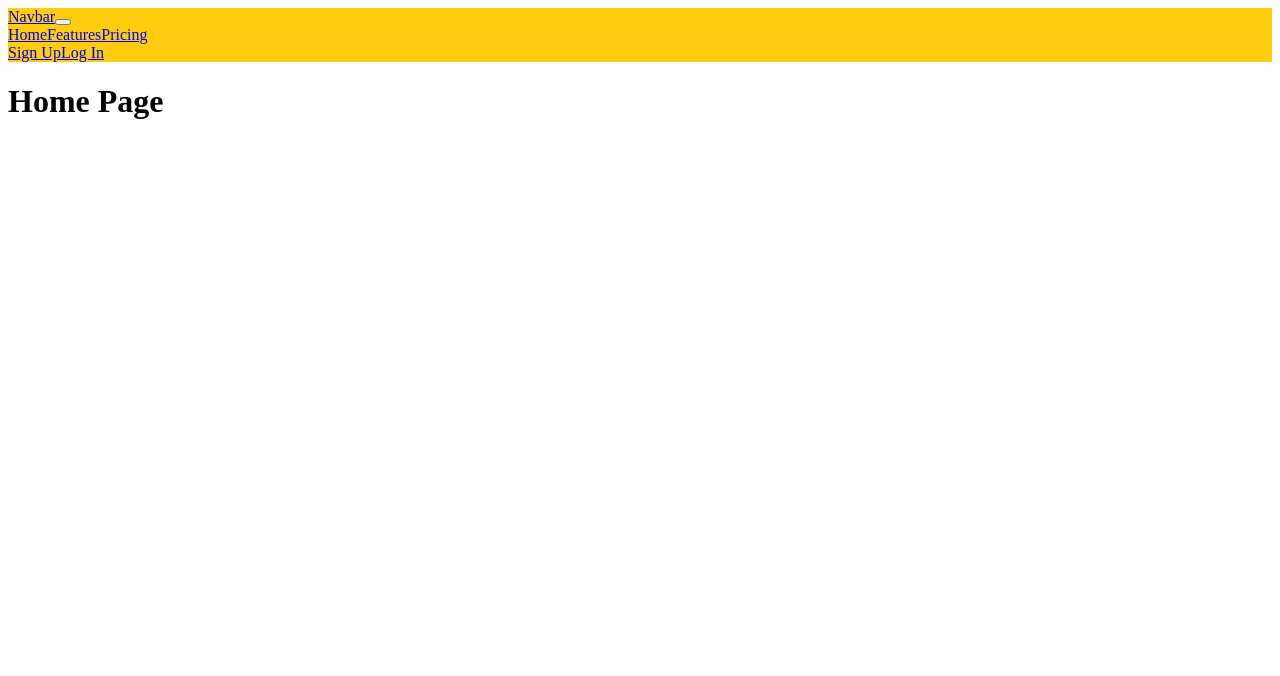
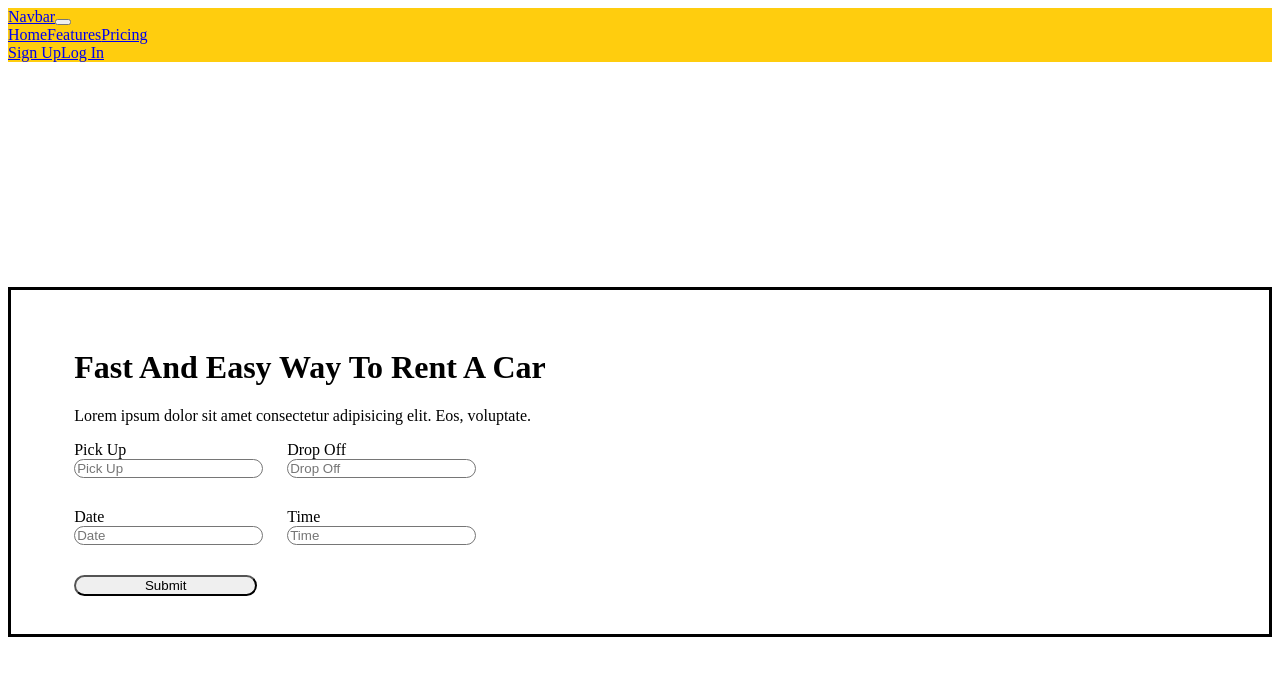
Before and after one commit to ianusghiletchi/Car_Rent, a React app: page / in a window 1280 px wide. Shown: the top 676 px of the page. Built offline with nearby package versions, Linux system fonts and the light colour scheme.

Commit message:
Updated the HomePage

```diff
--- a/client/src/components/HomePage.jsx
+++ b/client/src/components/HomePage.jsx
@@ -1,9 +1,10 @@
 import React from 'react';
+import RentInput from './RentInput.jsx';
 
 function HomePage() {
   return (
-    <div>
-      <h1>Home Page</h1>
+    <div className='homePage'>
+        <RentInput />
     </div>
   );
 }
--- /dev/null
+++ b/client/src/components/InputBluePrint.jsx
@@ -0,0 +1,24 @@
+import React from 'react';
+
+function InputBluePrint(props) {
+  const { id, labelText, placeholder, value, onChange } = props;
+
+  return (
+    <div className='inputBPDiv'>
+        <label htmlFor={id}>
+          {labelText}
+        </label>
+        <input
+          type="text"
+          className="inputBP"
+          id={id}
+          placeholder={placeholder}
+          value={value}
+          onChange={onChange}
+          style={{width: "100%"}}
+        />
+    </div>
+  );
+}
+
+export default InputBluePrint;
--- /dev/null
+++ b/client/src/components/RentInput.jsx
@@ -0,0 +1,32 @@
+import React from 'react';
+import InputBluePrint from './InputBluePrint.jsx';
+
+function RentInput(props) {
+
+  return (
+    <div className='rentInputDiv'>
+      <div style={{ width: "80%" }}>
+        <h1>Fast And Easy Way To Rent A Car</h1>
+        <p>
+            Lorem ipsum dolor sit amet consectetur adipisicing elit. Eos,
+            voluptate.
+        </p>
+      </div>
+        <div className='rentInput'>
+            <InputBluePrint labelText="Pick Up" placeholder="Pick Up" />
+            <InputBluePrint labelText="Drop Off" placeholder="Drop Off" />
+            <InputBluePrint labelText="Date" placeholder="Date" />
+            <InputBluePrint labelText="Time" placeholder="Time" />
+            <button
+              type="submit"
+              className="btn btn-warning"
+              style={{ borderRadius: "20px" }}
+            >
+              Submit
+            </button>
+        </div>
+    </div>
+  );
+}
+
+export default RentInput;
--- a/client/src/scss/style.scss
+++ b/client/src/scss/style.scss
@@ -1,3 +1,5 @@
+/* https://www.pinterest.com/pin/728035096075638990/ */
+
 .portalPage {
     display: grid;
     justify-items: center;
@@ -101,7 +103,50 @@
   padding: 3% 0  0.5% 0;
 }
 
+/* HomePage */
 
+  .homePage {
+    display: flex;
+    justify-content: center;
+    align-items: center;
+    height: 100vh;
+  }
+
+/* RentInput.jsx */
+
+  .rentInputDiv {
+    width: 100%;
+    display: flex;
+    flex-direction: column;
+    align-items: flex-start;
+    text-align: left;
+    padding: 3% 0 3% 0;
+    border-color: black;
+    border-style: solid;
+    padding-left: 5%;
+  }
+
+.rentInput {
+  display: grid;
+  grid-template-columns: auto auto;
+  grid-template-rows: 1fr 1fr;
+  justify-content: center;
+  gap: 30px;
+}
+
+/* InputBluePrint */
+
+.inputBPDiv {
+  display: flex;
+  flex-direction: column;
+}
+
+
+  .inputBP {
+    border-radius: 20px;
+    border-style: solid;
+    border-width: 1px;
+  }
 
   /* SCSS for PC */
   @media (max-width: 1920px) {
```
